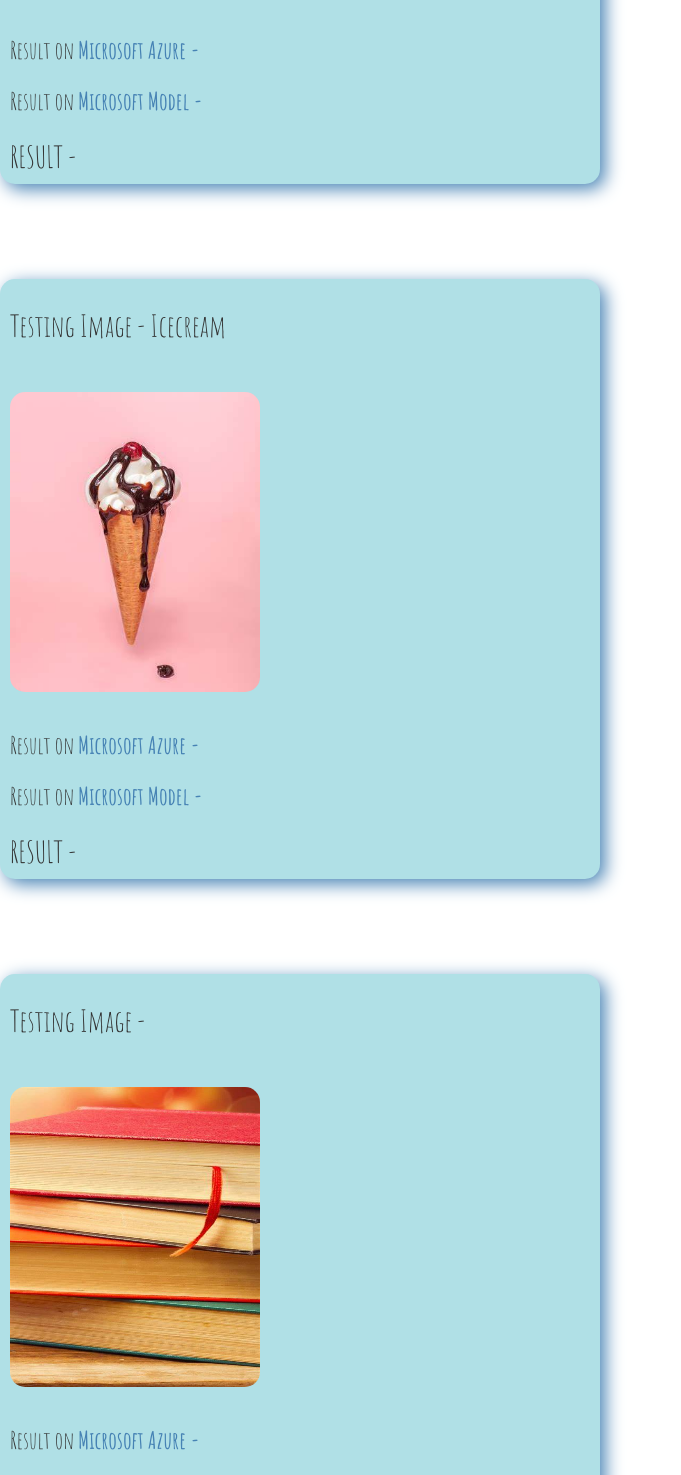
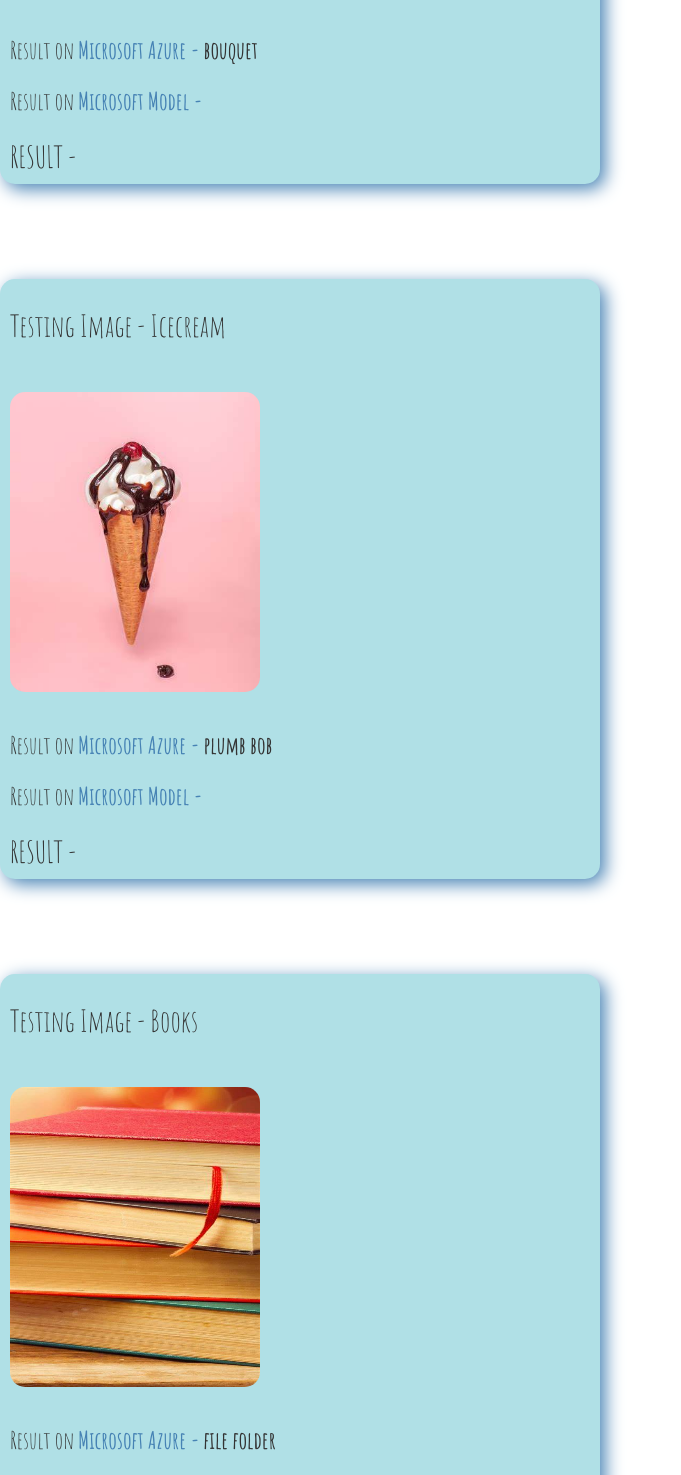
Before and after one commit to alisha0217/Case-Studies, a plain HTML site: page index.html in a window 1280 px wide. Shown: the part 1306-2781 px from the top of the page, without its empty margins (0-681 px from the left). Drawn offline with nearby package versions, Linux system fonts and the light colour scheme.

Commit message:
Add files via upload

```diff
--- a/index.html
+++ b/index.html
@@ -57,7 +57,7 @@
 
                 <h3>Result on
                     <label class="name_azure">Microsoft Azure - </label>
-                    <label id="azure_1" ></label>
+                    <label id="azure_1" >hot cross bun</label>
                 </h3>
 
                 <h3>Result on
@@ -91,7 +91,7 @@
 
                 <h3>Result on
                     <label class="name_azure">Microsoft Azure - </label>
-                    <label id="azure_2" ></label>
+                    <label id="azure_2" >bouquet</label>
                 </h3>
 
                 <h3>Result on
@@ -125,7 +125,7 @@
 
                  <h3>Result on
                      <label class="name_azure">Microsoft Azure - </label>
-                     <label id="azure_3" ></label>
+                     <label id="azure_3" >plumb bob</label>
                  </h3>
 
                  <h3>Result on
@@ -151,7 +151,7 @@
 
               <div class="testing_div">
 
-                 <h2>Testing Image - </h2>
+                 <h2>Testing Image - Books</h2>
 
                  <br>
                  <br>
@@ -161,7 +161,7 @@
 
                  <h3>Result on
                      <label class="name_azure">Microsoft Azure - </label>
-                     <label id="azure_4" ></label>
+                     <label id="azure_4" >file folder</label>
                  </h3>
 
                  <h3>Result on
@@ -185,7 +185,7 @@
 
                <div class="testing_div">
 
-                  <h2>Testing Image - </h2>
+                  <h2>Testing Image - Coffee</h2>
 
                   <br>
                   <br>
@@ -195,7 +195,7 @@
 
                   <h3>Result on
                       <label class="name_azure">Microsoft Azure - </label>
-                      <label id="azure_5" ></label>
+                      <label id="azure_5" >beverage</label>
                   </h3>
 
                   <h3>Result on
```
